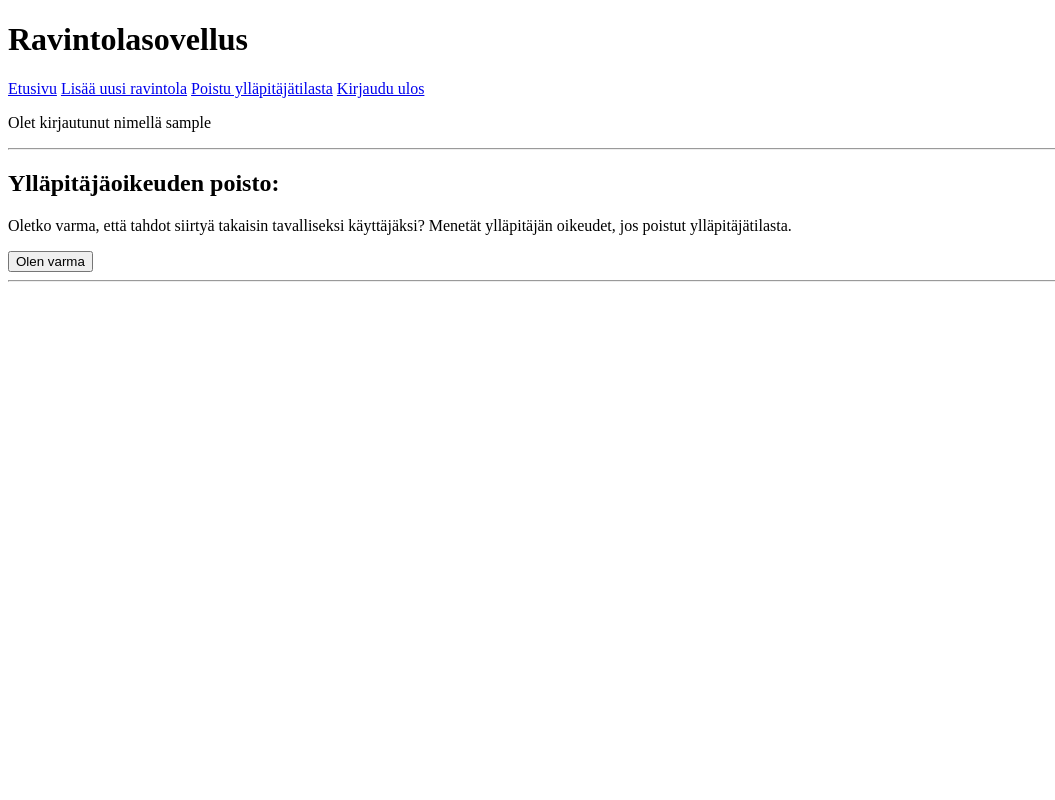
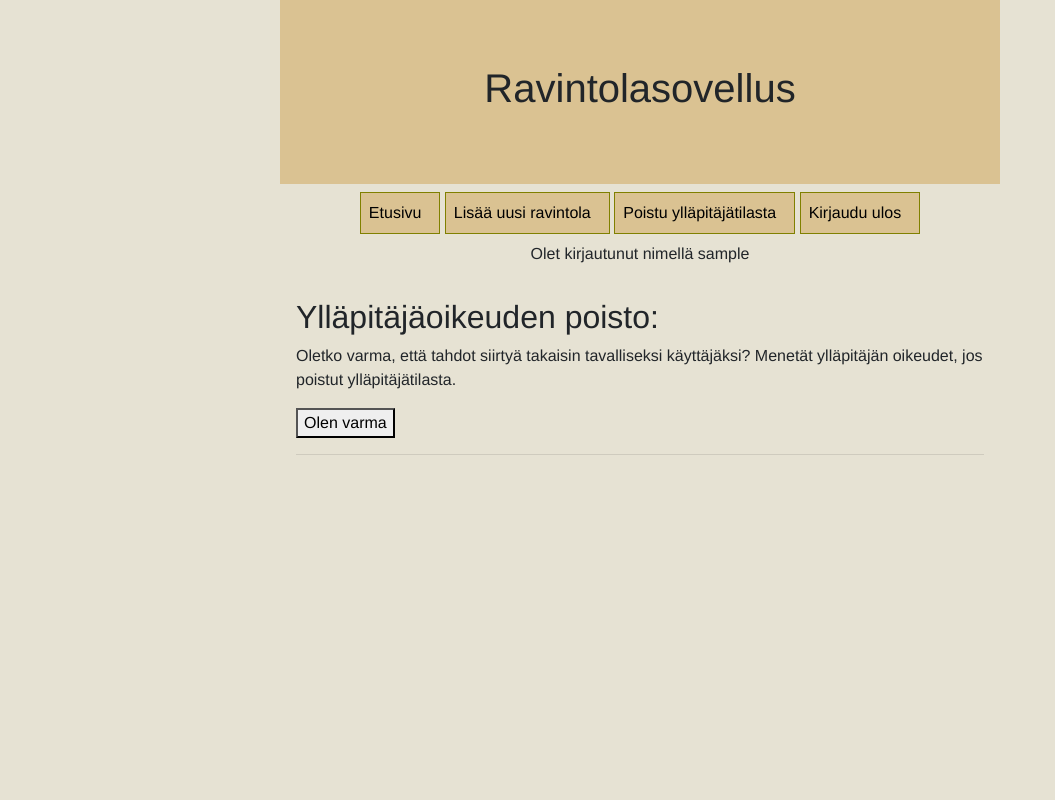
Before and after one commit to sannitiainen/Ravintolasovellus, a Flask app: page /become_user in a window 1280 px wide. Shown: the whole page, without its empty margins (0-1055 px from the left). Run offline with Flask 3, Linux system fonts and the light colour scheme; the visitor is signed in with stand-in values (Sample User, id 1); some libraries are stand-ins or nearby versions.

Commit message:
updated layout

```diff
--- a/sovellus/routes.py
+++ b/sovellus/routes.py
@@ -287,7 +287,7 @@ def become_user_route():
             abort(403)
 
         if become_user():
-            flash("Olet nyt tavallinen käyttäjä")
+            flash("Olet nyt peruskäyttäjä")
             return redirect("/")
         else:
             flash("Jokin meni vikaan")
--- /dev/null
+++ b/sovellus/static/main.css
@@ -0,0 +1,105 @@
+body {
+    margin: auto;
+    max-width: 45em;
+    font-family: 'Helvetica', 'Arial', sans-serif;
+    background: #e6e2d3
+}
+
+nav li {
+    display: inline-block;
+    padding: .5em;
+    background: #dac292;
+    border: 1px solid olive;
+}
+
+nav li a {
+    text-decoration: none;
+    color: #000;
+}
+
+nav li:hover {
+    background-color: #b9936c;
+}
+
+nav ul {
+    padding: 0;
+    margin: .5em;
+    text-align: center;
+}
+
+.content-wrapper {
+    display: block;
+    padding: 1em;
+}
+
+.header {
+    background: #dac292;
+    font-weight: bold;
+    padding: 2em 1em;
+    font-size: 2em;
+    text-align: center;
+}
+
+nav a {
+    margin-right: 10px;
+    text-decoration: none;
+    color: #007bff;
+}
+
+nav a:hover {
+    text-decoration: underline;
+}
+
+.content-wrapper {
+    display: flex;
+    justify-content: center;
+    padding: 1em;
+}
+
+.content-wrapper:not(.homepage-container) {
+    display: block;
+}
+
+.homepage-container {
+    display: flex;
+    gap: 20px;
+    width: 100%;
+}
+
+.main-section {
+    flex: 3;
+}
+
+.sidebar {
+    flex: 1;
+    background-color: #e6e2d3;
+    padding: 1em;
+    border: 2px solid #b9936c;
+    border-radius: 5px;
+}
+
+.sidebar h4 {
+    margin-top: 0;
+}
+
+.sidebar ul {
+    list-style: none;
+    padding: 0;
+}
+
+.sidebar li {
+    margin-bottom: 0.5em;
+}
+
+.sidebar a {
+    text-decoration: none;
+    color: #007bff;
+}
+
+.sidebar a:hover {
+    text-decoration: underline;
+}
+
+.user-name {
+    text-align: center;
+}
--- a/sovellus/templates/add_restaurant.html
+++ b/sovellus/templates/add_restaurant.html
@@ -7,6 +7,7 @@
 <form action="/add_restaurant" method="POST">
 Nimi: <input type="text" name="name">
 <p>
+<br>
 Osoite: <input type="text" name="address">
 <p>
 Aukioloajat: <input type="text" name="openinghours">
--- a/sovellus/templates/layout.html
+++ b/sovellus/templates/layout.html
@@ -1,30 +1,38 @@
 
-<!doctype html>
+<link rel="stylesheet" href="https://stackpath.bootstrapcdn.com/bootstrap/4.5.0/css/bootstrap.min.css">
+<link rel="stylesheet" href="{{ url_for('static', filename='main.css') }}">
+
 <html>
   <head>
     <title>Ravintolasovellus - {% block title %}{% endblock %}</title>
   </head>
   <body>
-    <h1>Ravintolasovellus</h1>
-    <a href="/">Etusivu</a>
+    <div class="header">
+      <h1>Ravintolasovellus</h1>
+    </div>
+    <nav>
+    <ul>
+    <li><a href="/">Etusivu</a></li>
+    {% if session["user_role"] == "admin" %}
+    <li><a href="/add_restaurant">Lisää uusi ravintola</a></li>
+    <li><a href="/become_user">Poistu ylläpitäjätilasta</a></li>
 
-    {% if session["user_role"] == "admin" %}
-    <a href="/add_restaurant">Lisää uusi ravintola</a>
-    <a href="/become_user">Poistu ylläpitäjätilasta</a>
-    {% endif %}
-
-    {% if session["user_role"] == "user" %}
-    <a href="/become_admin">Ylläpitäjäksi</a>
+    {% elif session["user_role"] == "user" %}
+    <li><a href="/become_admin">Ylläpitäjäksi</a></li>
     {% endif %}
 
     {% if session.username %}
-    <a href="/logout">Kirjaudu ulos</a>
+    <li><a href="/logout">Kirjaudu ulos</a></li>
     {% else %}
-    <a href="/login">Kirjaudu sisään</a>
+    <li><a href="/login">Kirjaudu sisään</a></li>
     {% endif %}
+    </ul>
+    </nav>
 
     {% if session.username %}
+    <div class="user-name">
     <p>Olet kirjautunut nimellä {{ session.username }}</p>
+    </div>
     {% endif %}
 
     {% with messages = get_flashed_messages() %}
@@ -36,8 +44,7 @@
     </ul>
     {% endif %}
     {% endwith %}
-
-    <hr>
+    <div class="content-wrapper">
     {% block content %}{% endblock %}
     <hr>
   </body>
--- a/sovellus/templates/restaurant_page.html
+++ b/sovellus/templates/restaurant_page.html
@@ -3,6 +3,7 @@
 {% block content %}
 
 <h2>{{ name }}</h2>
+
 <ul>
 {% if openinghours is not none %}
 <li>Aukioloajat : {{ openinghours }}
@@ -37,7 +38,6 @@
 {% endfor %}
 </ul>
 {% endif %}
-
 <br>
 <br>
 
```
Also changed, not shown: sovellus/templates/index.html (+8 -0 lines).
